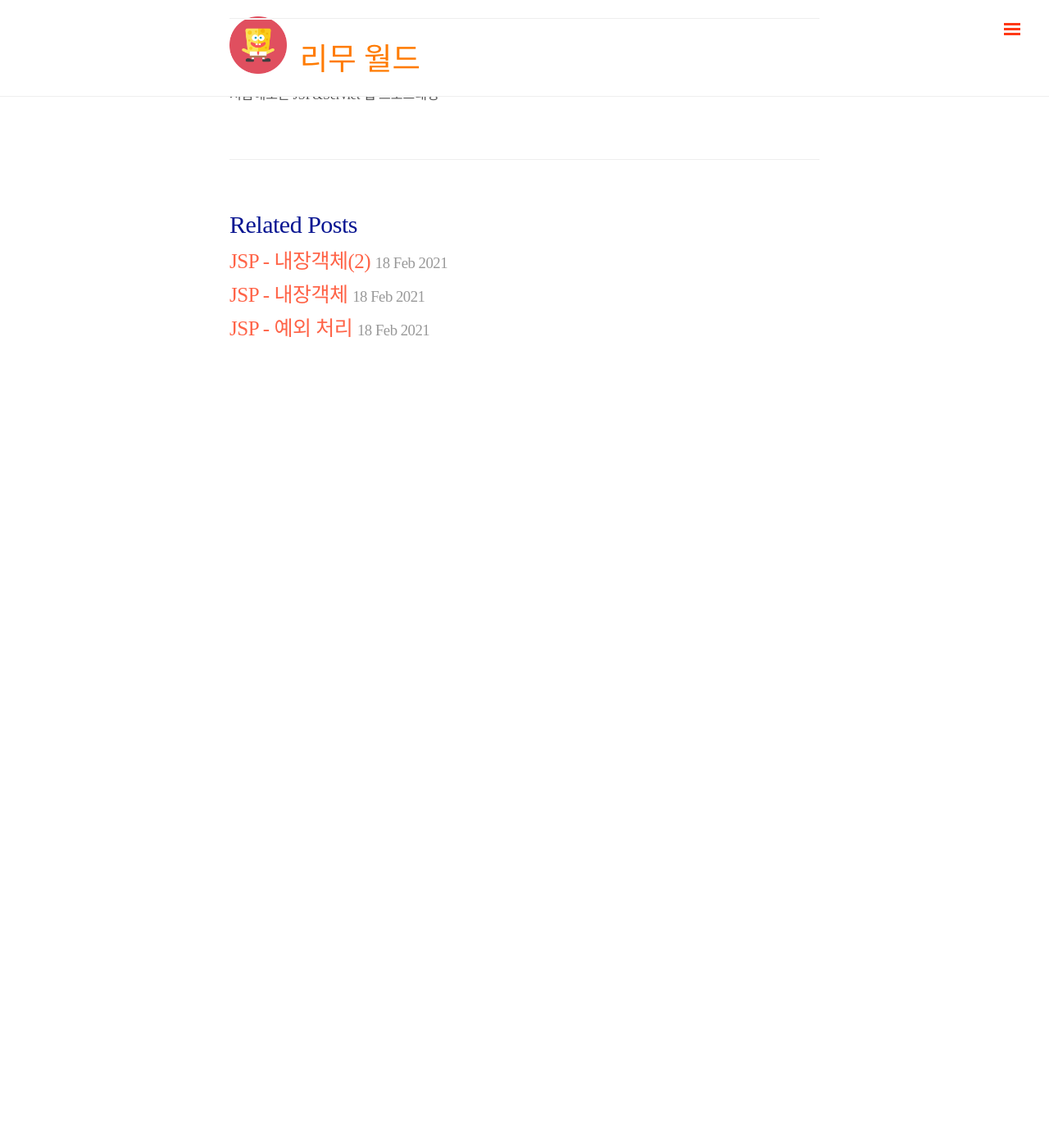
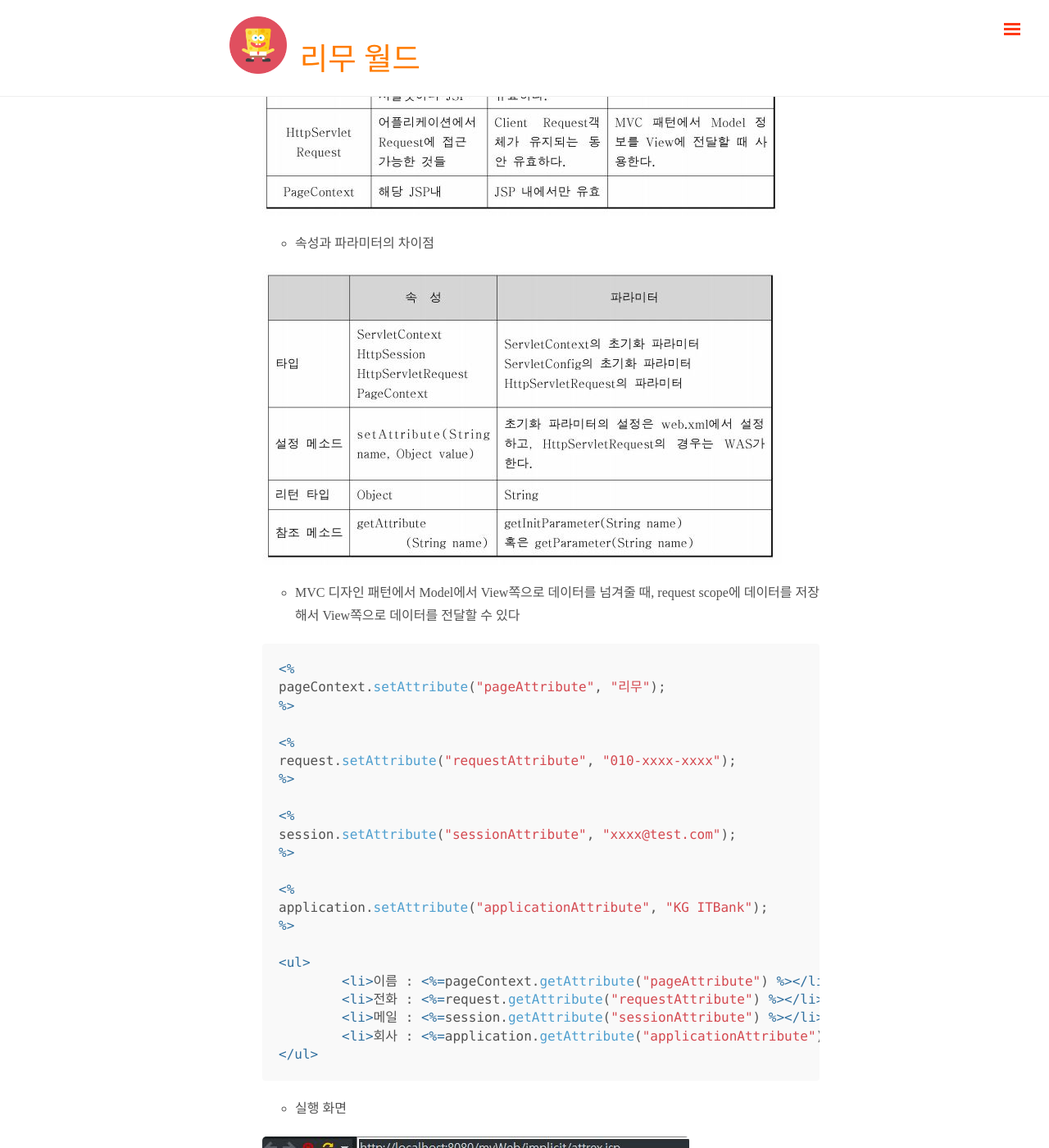
Before and after one commit to limunosekai/limunosekai.github.io, a Jekyll site: the page built from _posts/jsp/2021-02-18-jsp-11.md, in a window 1280 px wide and 1400 px high, scrolled down 640 px. Shown: the whole window at 82% size. Built offline with Jekyll 4.4.1, drawn with Linux system fonts in a browser that asks for light colours; nearby versions of some CDN libraries; some web fonts are replaced; comment, search, counter and statistics services are not loaded; before the commit the page ends 1116 px from its top, so only the background shows below that; some of the changed text lies outside the part shown.

Commit message:
재업로드

````diff
--- a/_posts/jsp/2021-02-18-jsp-11.md
+++ b/_posts/jsp/2021-02-18-jsp-11.md
@@ -9,13 +9,52 @@ comments: true
 
 ---
 
-## JSP - Attribute&Scope, Action Tags
+## JSP - Attribute & Scope
 
 ---
 
 1. **속성과 스코프**
-   *
-2. **액션 태그**
+
+   * 속성(Attribute)은 PageContext, HttpServletRequest, HttpSession, ServletContext 객체에게 설정해놓은 객체를 말한다
+   * 속성은 이름, 값 쌍으로 저장된다
+   * 각각의 객체에 저장된 속성들은 서로 다른 생존범위(scope)를 가진다
+
+   ![속성과스코프](/assets/post/jsp/2021-02-19-01.JPG)
+
+   * 속성과 파라미터의 차이점
+
+   ![차이점](/assets/post/jsp/2021-02-19-02.JPG)
+
+   * MVC 디자인 패턴에서 Model에서 View쪽으로 데이터를 넘겨줄 때, request scope에 데이터를 저장해서 View쪽으로 데이터를 전달할 수 있다
+
+   ```jsp
+   <%
+   pageContext.setAttribute("pageAttribute", "리무");
+   %>
+
+   <%
+   request.setAttribute("requestAttribute", "010-xxxx-xxxx");
+   %>
+
+   <%
+   session.setAttribute("sessionAttribute", "xxxx@test.com");
+   %>
+
+   <%
+   application.setAttribute("applicationAttribute", "KG ITBank");
+   %>
+
+   <ul>
+   	<li>이름 : <%=pageContext.getAttribute("pageAttribute") %></li>
+   	<li>전화 : <%=request.getAttribute("requestAttribute") %></li>
+   	<li>메일 : <%=session.getAttribute("sessionAttribute") %></li>
+   	<li>회사 : <%=application.getAttribute("applicationAttribute") %></li>
+   </ul>
+   ```
+
+   * 실행 화면
+
+   ![실행](/assets/post/jsp/2021-02-19-03.JPG)
 
 <br>
 
````
Also changed, not shown: other parts of _posts/jsp/2021-02-18-jsp-11.md (+1 -1 lines), _posts/jsp/2021-02-17-jsp-07.md (+1 -1 lines), _posts/jsp/2021-02-18-jsp-08.md (+1 -1 lines), _posts/jsp/2021-02-18-jsp-09.md (+1 -1 lines), _posts/jsp/2021-02-18-jsp-10.md (+1 -1 lines), assets/post/jsp/2021-02-19-01.JPG (added), assets/post/jsp/2021-02-19-02.JPG (added), assets/post/jsp/2021-02-19-03.JPG (added).
